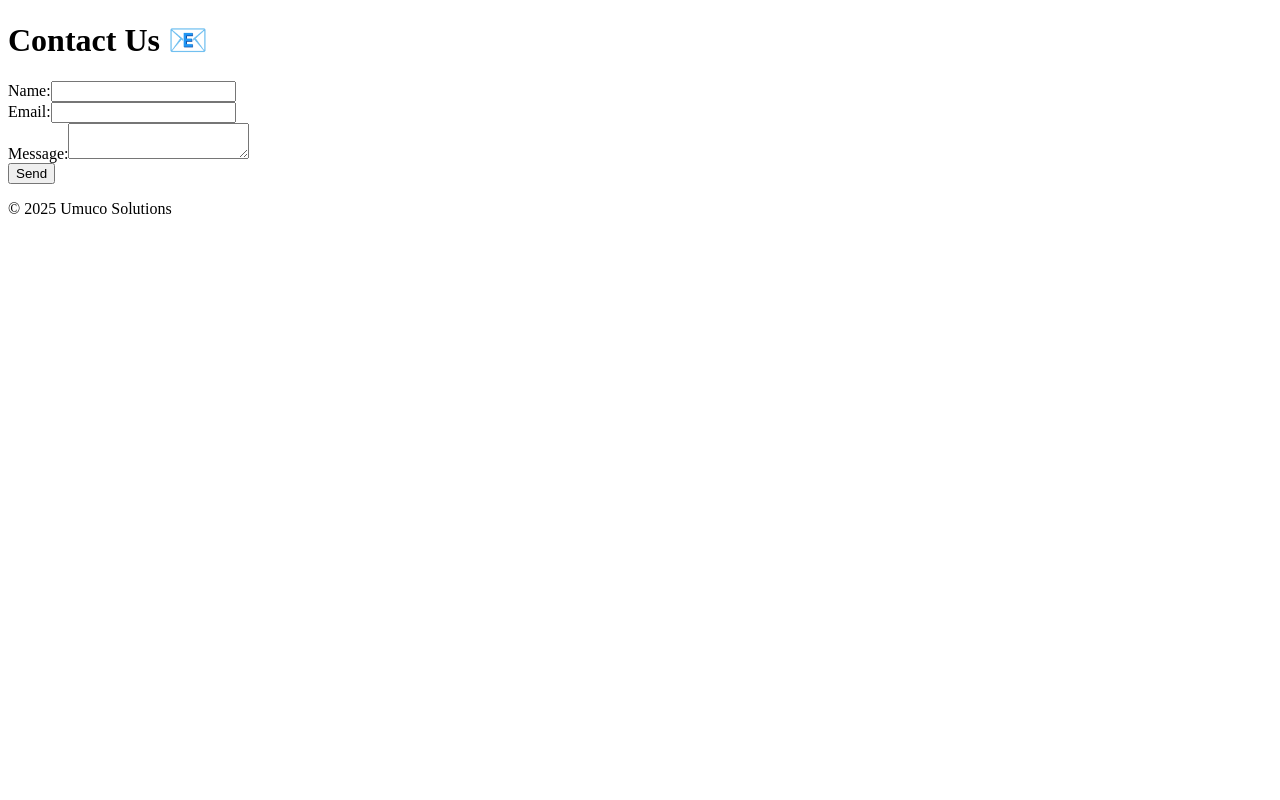
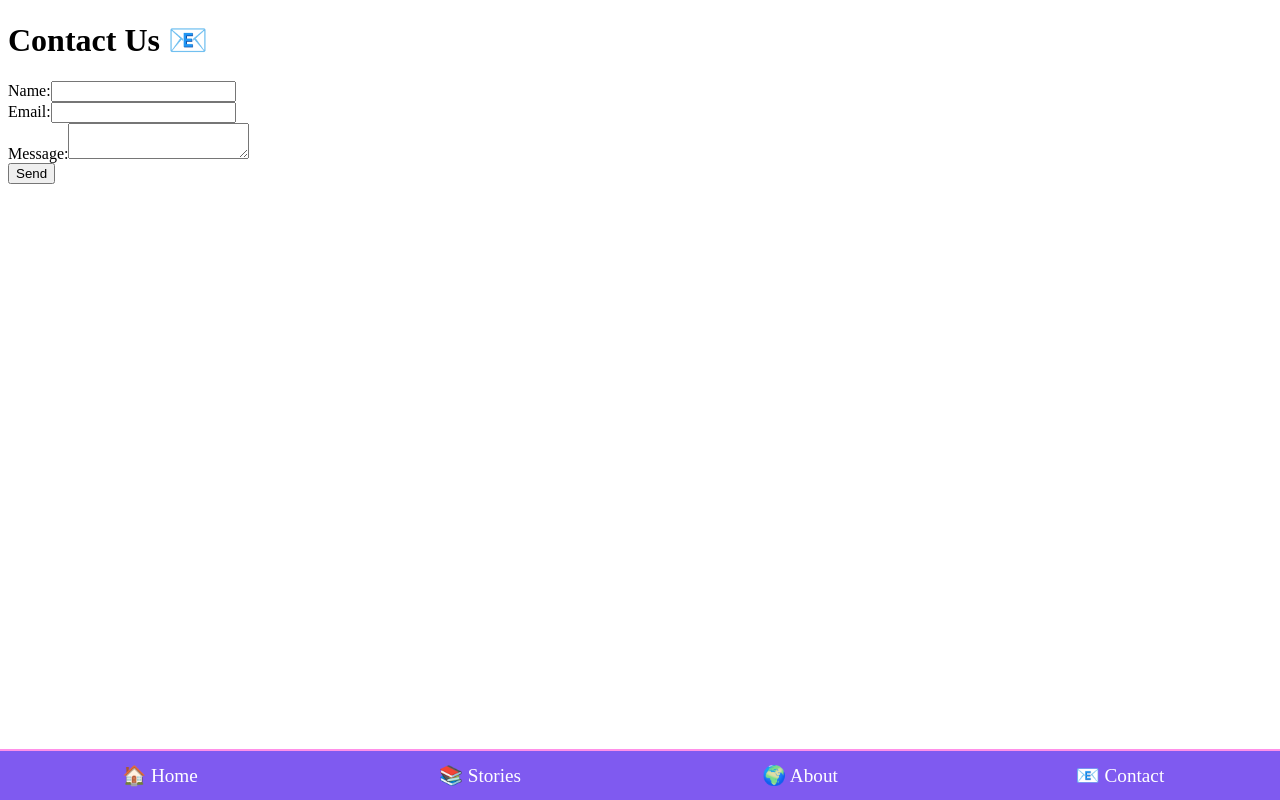
Before and after one commit to ornoirbruce5-debug/InkuruZitwenza, a plain HTML site: page contact.html in a window 1280 px wide. Drawn offline with Linux system fonts and the light colour scheme.

Commit message:
Update contact.html

```diff
--- a/contact.html
+++ b/contact.html
@@ -6,8 +6,8 @@
   <link rel="stylesheet" href="styles.css">
 </head>
 <body>
-  <header><h1>Contact Us 📧</h1></header>
   <main>
+    <h1>Contact Us 📧</h1>
     <form action="mailto:info@umuco.org" method="post" enctype="text/plain">
       <label>Name:</label><input type="text" name="name"><br>
       <label>Email:</label><input type="email" name="email"><br>
@@ -15,6 +15,13 @@
       <button type="submit">Send</button>
     </form>
   </main>
-  <footer><p>© 2025 Umuco Solutions</p></footer>
+
+  <!-- Bottom Navigation -->
+  <nav class="bottom-nav">
+    <a href="index.html">🏠 Home</a>
+    <a href="stories.html">📚 Stories</a>
+    <a href="about.html">🌍 About</a>
+    <a href="contact.html">📧 Contact</a>
+  </nav>
 </body>
 </html>
```
